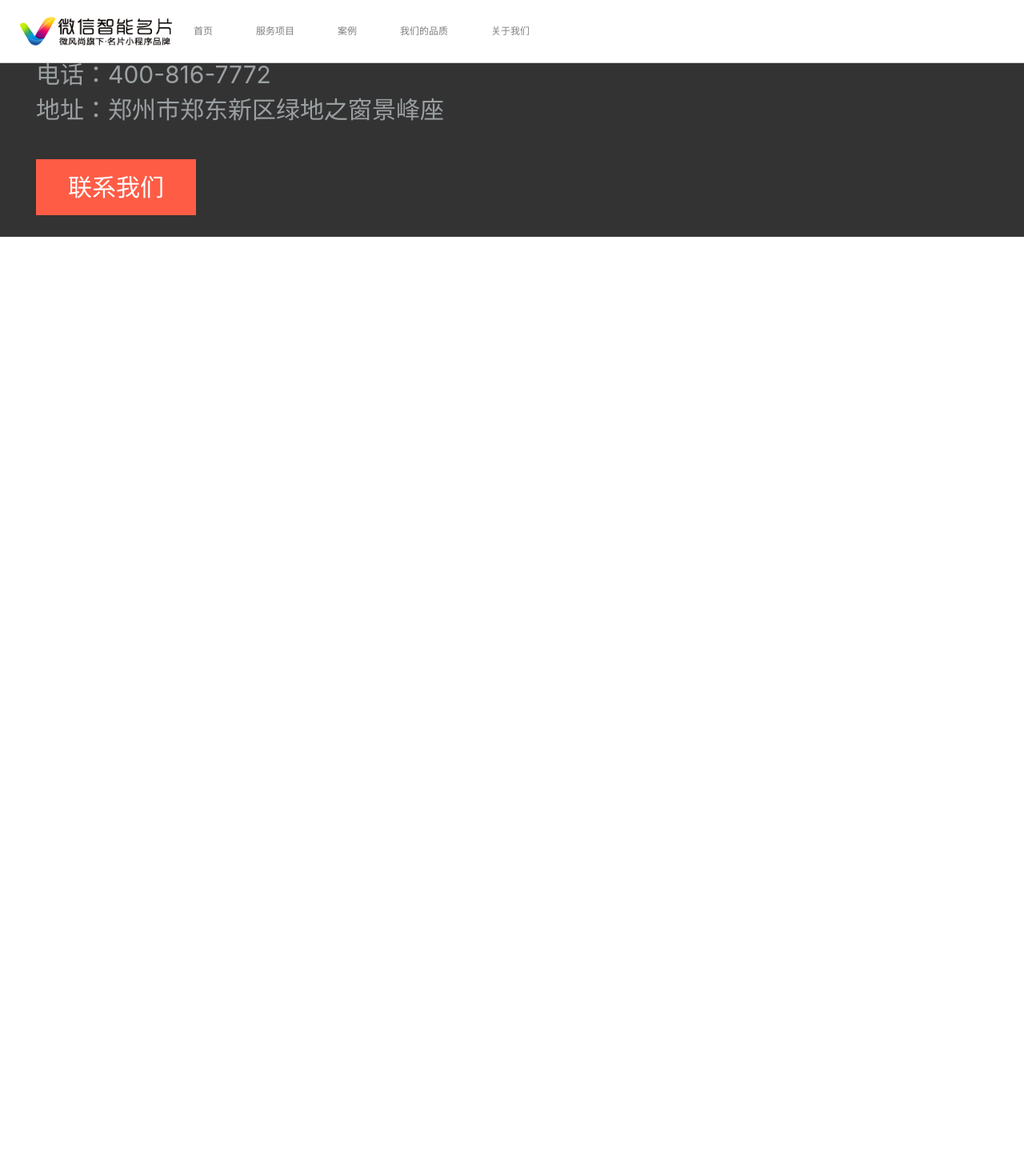
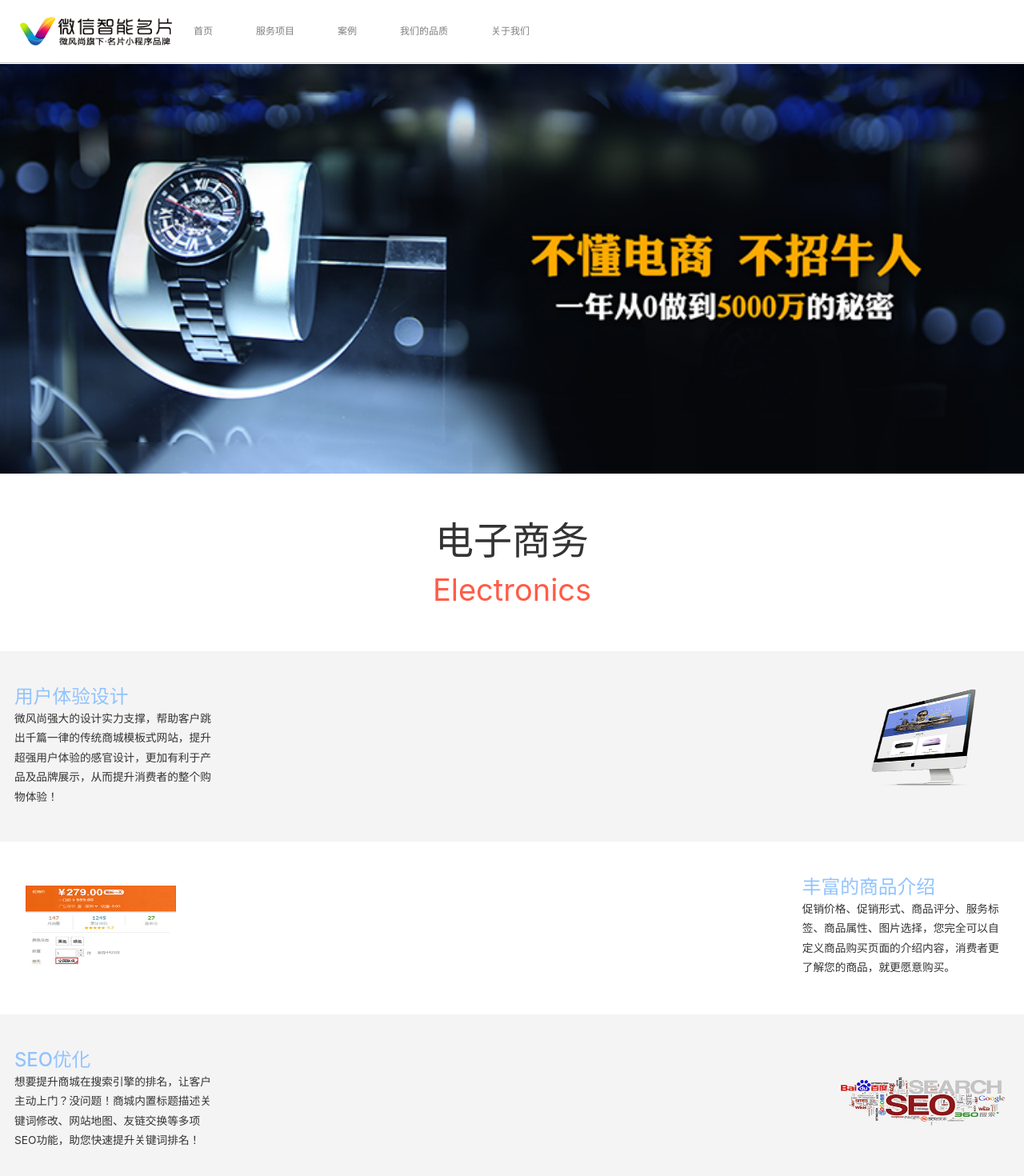
Before and after one commit to 17797776321/nuxt-vfs, a Nuxt app: page /Electronics in a window 1280 px wide. Shown: the top 1470 px of the page at 80% size. Before the commit the page ends 800 px from the top, so only its background shows below. Built offline with nearby package versions, Linux system fonts and the light colour scheme.

Commit message:
电商平台子页面

```diff
--- a/layouts/default.vue
+++ b/layouts/default.vue
@@ -1,7 +1,7 @@
 <template>
   <div>
     <my-header/>
-    <nuxt/>
+    <nuxt class="views"/>
     <my-footer/>
   </div>
 </template>
@@ -64,4 +64,7 @@ html {
   color: #fff;
   background-color: #35495e;
 }
+.views {
+  padding-top: 80px;
+}
 </style>
--- /dev/null
+++ b/pages/Electronics/index.vue
@@ -0,0 +1,161 @@
+<template>
+  <div class="electronics-page">
+    <div class="banner_box">
+      <img
+        :src="bannerImg"
+        alt="">
+    </div>
+    <div class="box">
+      <div class="tit">电子商务</div>
+      <div class="tit_eng">Electronics</div>
+      <div
+        v-for=" (item,index) in electronics"
+        :key="index"
+        :class="{'bgcolorF4F4F4': (index+1)%2 == 1}"
+        class="mybox clearfix"
+      >
+        <div
+          :class="{'float-left': (index+1)%2 == 0,'float-right':((index+1)%2 == 1)}"
+          class="img_box">
+          <img
+            :src="item.introImg"
+            alt="">
+        </div>
+        <div
+          :class="{'float-left': (index+1)%2 == 1,'float-right':(index+1)%2 == 0,'paddingLeft':(index+1)%2 == 0,'paddingRight':(index+1)%2 == 1}"
+          class="text_box">
+          <h3 class="tit">{{ item.title }}</h3>
+          <p class="cont">{{ item.content }}</p>
+        </div>
+      </div>
+    </div>
+  </div>
+</template>
+<script>
+import BannerImg from '@/assets/images/banner3.png'
+import Ds1 from '@/assets/images/ds1.png'
+import Ds2 from '@/assets/images/ds2.png'
+import Ds3 from '@/assets/images/ds3.png'
+import Ds4 from '@/assets/images/ds4.png'
+import Ds5 from '@/assets/images/ds5.png'
+import Ds6 from '@/assets/images/ds6.png'
+import Ds7 from '@/assets/images/ds7.png'
+import Ds8 from '@/assets/images/ds8.png'
+import Ds9 from '@/assets/images/ds9.png'
+export default {
+  name: 'Electronics',
+  data() {
+    return {
+      bannerImg: BannerImg,
+      electronics: [
+        {
+          introImg: Ds1,
+          title: '用户体验设计',
+          content:
+            '微风尚强大的设计实力支撑，帮助客户跳出千篇一律的传统商城模板式网站，提升超强用户体验的感官设计，更加有利于产品及品牌展示，从而提升消费者的整个购物体验！'
+        },
+        {
+          introImg: Ds2,
+          title: '丰富的商品介绍',
+          content:
+            '促销价格、促销形式、商品评分、服务标签、商品属性、图片选择，您完全可以自定义商品购买页面的介绍内容，消费者更了解您的商品，就更愿意购买。'
+        },
+        {
+          introImg: Ds3,
+          title: 'SEO优化',
+          content:
+            '想要提升商城在搜索引擎的排名，让客户主动上门？没问题！商城内置标题描述关键词修改、网站地图、友链交换等多项SEO功能，助您快速提升关键词排名！'
+        },
+        {
+          introImg: Ds4,
+          title: '促销管理',
+          content:
+            '想要快速销售特定商品，却担心没有适用的促销功能？别担心！商城内置多种促销功能，直降、满减、团购、组合购买，让您轻松开展各种促销活动！'
+        },
+        {
+          introImg: Ds5,
+          title: '在线支付',
+          content:
+            '商城收款离不开网上银行的在线支付功能，商城内置所有银行的支付方式（包括支付宝、易宝等），您只需在我们的协助下进行简单的配置，就可以在线收款了'
+        },
+        {
+          introImg: Ds6,
+          title: '会员管理',
+          content:
+            '发展并积累真正属于您自己商城的忠实会员，掌握会员的手机号、邮件、地址等详细信息，并针对特定的会员群体做精准的短信和邮件营销'
+        },
+        {
+          introImg: Ds7,
+          title: '报表统计',
+          content:
+            '数据分析是一个网上商城成功的基石，商城内置了访客统计、银行收款、商品销售等多方面的报表，让您清晰掌握商城的运营情况，营销推广更高效！'
+        },
+        {
+          introImg: Ds8,
+          title: '购物卡折扣卡',
+          content:
+            '老客户是商城持续发展的重中之重，而维护老客户的秘诀是什么？商城独有的购物卡、折扣卡功能，可以针对特定用户单独发放，是您维护老客户的利器！'
+        },
+        {
+          introImg: Ds9,
+          title: '商品订单管理',
+          content:
+            '商品和订单的管理是一个商城运营的基础，商品分类、标签、属性、库存、图片管理，订单明细、发货、打印、退换货、投诉处理等功能，让您处理业务得心应手！'
+        }
+      ]
+    }
+  }
+}
+</script>
+<style lang="less">
+.electronics-page {
+  .bgcolorF4F4F4 {
+    background-color: #f4f4f4;
+  }
+  .banner_box {
+    img {
+      display: block;
+      width: 100%;
+    }
+  }
+  .mybox {
+    padding: 0.8rem 0.333333rem; // 60 25
+    .img_box {
+      width: 4rem; // 300
+      height: 2.4rem; // 180
+      vertical-align: top;
+      img {
+        display: block;
+        width: 100%;
+        height: 100%;
+      }
+    }
+    .paddingLeft {
+      padding-left: 0.266667rem; //20
+    }
+    .paddingRight {
+      padding-right: 0.266667rem; //20
+    }
+    .text_box {
+      width: 5.066667rem; //380
+      vertical-align: top;
+      .tit {
+        padding: 0;
+        margin: 0;
+        font-size: 0.44rem; //33
+        color: #92c3fd;
+        line-height: 0.533333rem; //40
+        text-align: left;
+      }
+      .cont {
+        padding: 0;
+        margin: 0;
+        font-size: 0.253333rem; //19
+        color: #333333;
+        line-height: 0.453333rem;
+        text-align: left;
+      }
+    }
+  }
+}
+</style>
--- a/pages/index.vue
+++ b/pages/index.vue
@@ -15,7 +15,8 @@
           v-for="(item,index) in items"
           :key="index"
           :class="{'float-left':(index+1)%2 == 1,'float-right':(index+1)%2 == 0,'colorEFF0F0':item.ishad,'colorFBFBFB':!item.had}"
-          class="option_box">
+          class="option_box"
+          @click="jumpPage(item.href)">
           <img
             :src="item.img"
             :alt="item.text"
@@ -100,7 +101,8 @@ export default {
         {
           img: Service1,
           text: '电商平台',
-          ishad: false
+          ishad: false,
+          href: 'Electronics'
         },
         {
           img: Service2,
@@ -157,13 +159,18 @@ export default {
         }
       ]
     }
+  },
+  methods: {
+    jumpPage(path) {
+      this.$router.push({ path: `/${path}` })
+    }
   }
 }
 </script>
 
 <style lang="less">
 .container {
-  padding: 80px 0 0 0;
+  padding: 0;
   .banner_box {
     width: 100%;
     position: relative;
```
